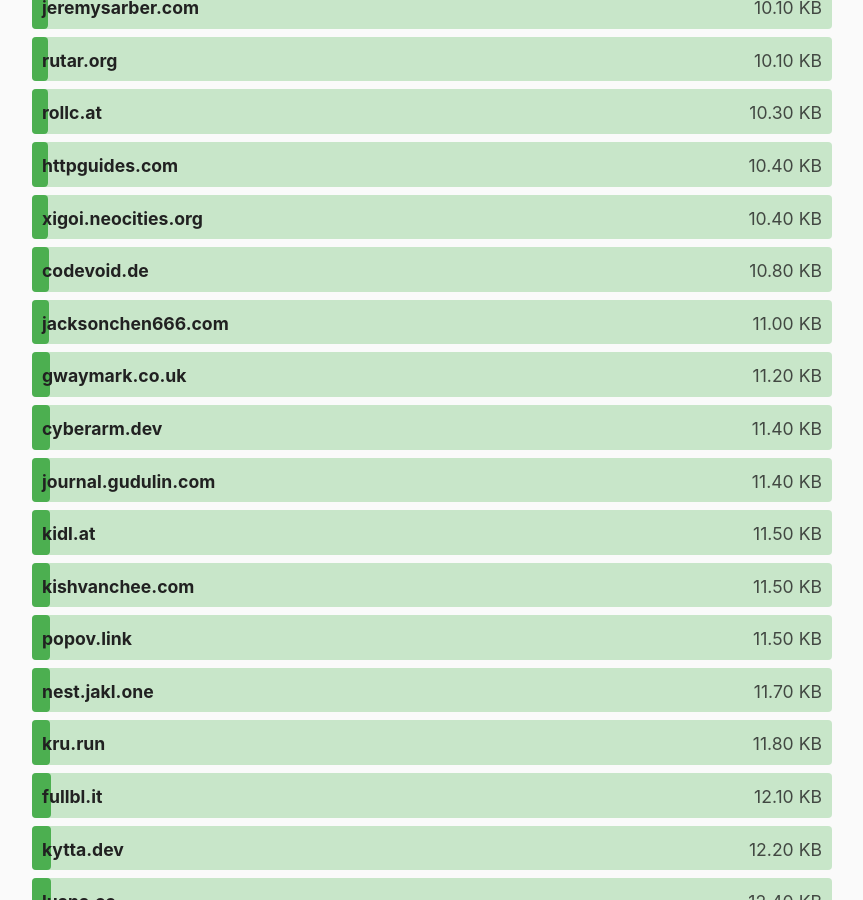
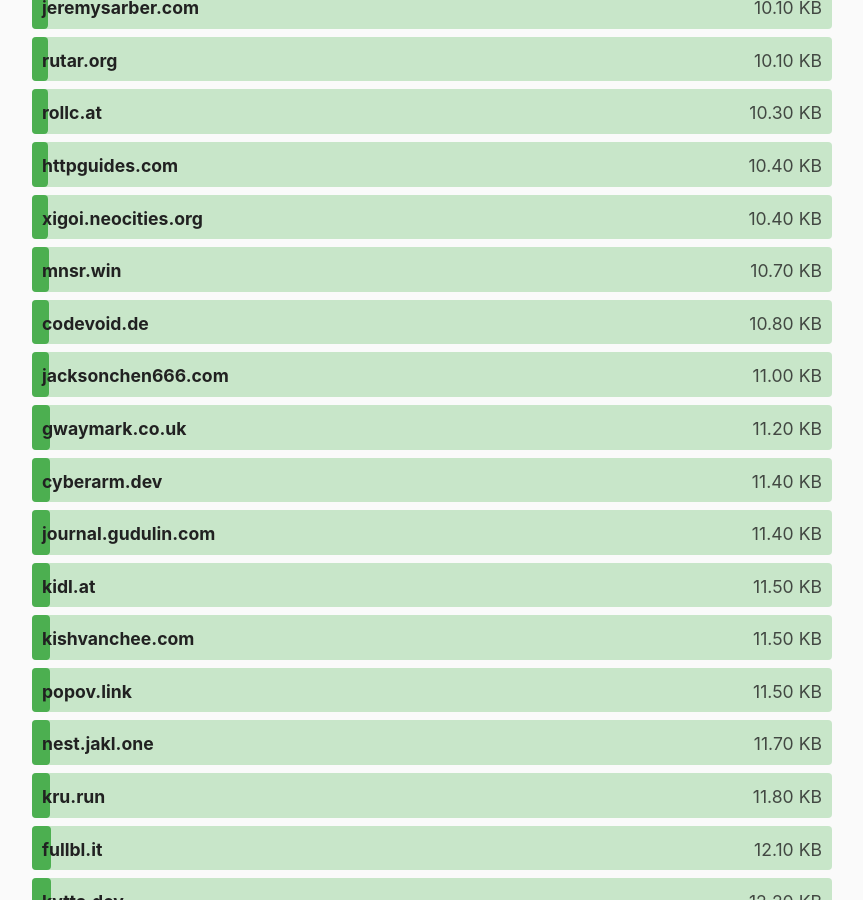
Before and after one commit to kevquirk/512kb.club, a Jekyll site: the page built from index.md, in a window 1280 px wide and 900 px high, scrolled down 5215 px. Shown: the whole window, without its empty margins (208-1071 px from the left). Built offline with Jekyll 4.4.1, drawn with Linux system fonts in a browser that asks for light colours.

Commit message:
Add mnsr.win to sites.yml

```diff
--- a/_data/sites.yml
+++ b/_data/sites.yml
@@ -1962,6 +1962,11 @@
   size: 9.8
   last_checked: 2022-05-06
 
+- domain: mnsr.win
+  url: https://mnsr.win/
+  size: 10.7
+  last_checked: 2023-10-07
+
 - domain: mobilecoverage.co.uk
   url: https://www.mobilecoverage.co.uk
   size: 168
```
